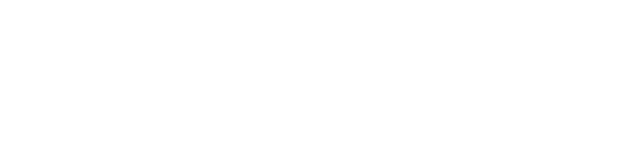
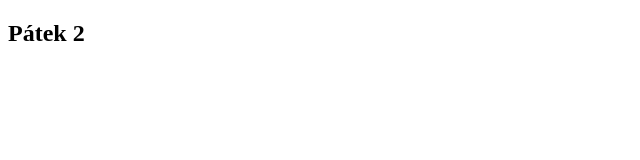
Before and after one commit to PetrPatek666/git10, a plain HTML site: page index.html in a window 1280 px wide. Shown: the whole page, without its empty margins (0-640 px from the left). Drawn offline with Linux system fonts and the light colour scheme.

Commit message:
Nadpis h2

```diff
--- a/index.html
+++ b/index.html
@@ -4,6 +4,6 @@
     <meta charset="utf-8">
 </head>
 <body>
-
+    <h2>Pátek 2</h2>
 </body>
 </html>
```
